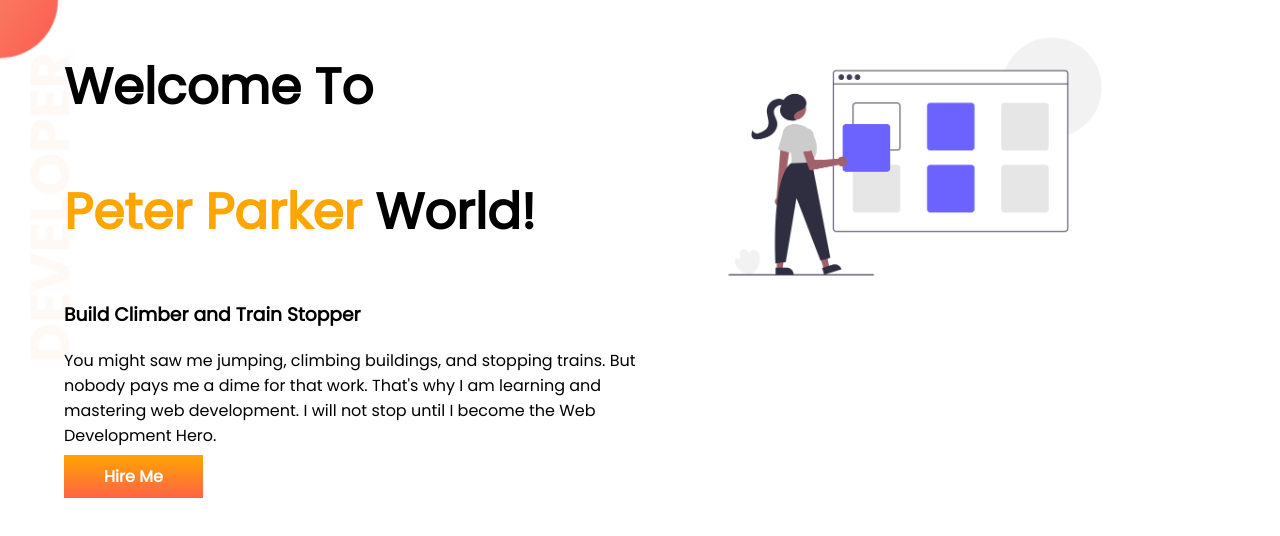
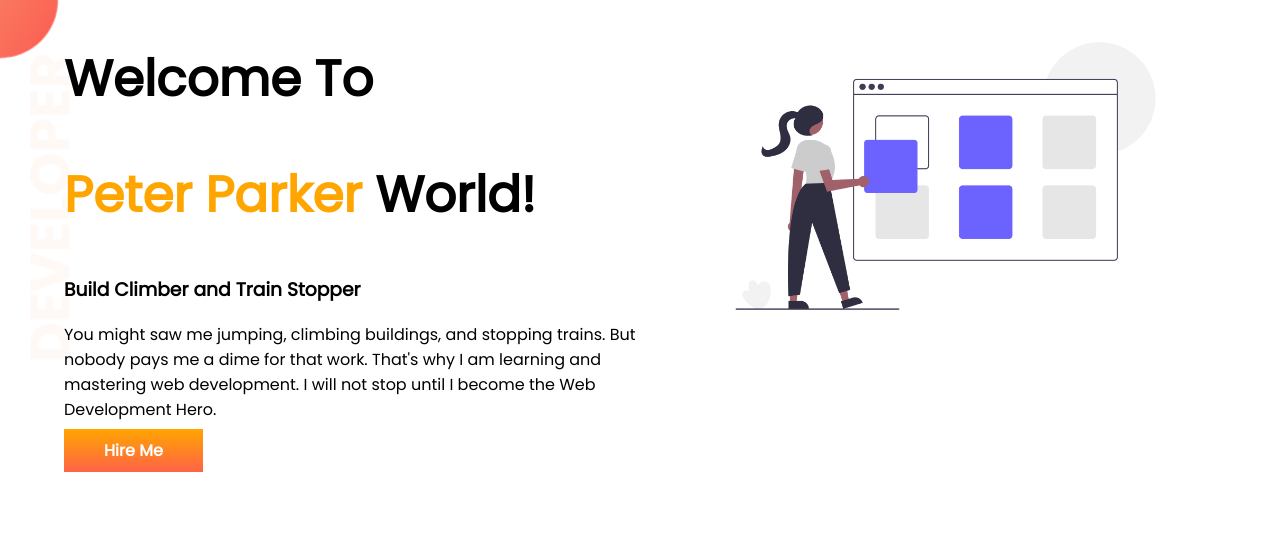
Before and after one commit to md-pervej/developer-portfolio-home-final, a plain HTML site: page index.html in a window 1280 px wide. Drawn offline with Linux system fonts and the light colour scheme.

Commit message:
header final

```diff
--- a/index.html
+++ b/index.html
@@ -15,7 +15,6 @@
 
 <body>
     <section class="top-banner">
-        <section class="container">
         <div class="half-width">
             <h1>Welcome To</h1>
             <h1> <span class="author">Peter Parker</span> World!</h1>
@@ -31,11 +30,12 @@
         <div class="half-width">
             <img src="./img/ud3.png" alt="">
         </div>
-
     </section>
 
 
-    </section>
+
+
+
 
 
 
--- a/style.css
+++ b/style.css
@@ -10,16 +10,15 @@ h1{
 .author{
     color:orange;
 }
-.container{
+section{
     display: flex;
-
     padding-left: 5%;
 }
 .half-width{
     width: 100%;
 }
 .half-width img{
-    width: 80%;
+    width: 90%;
 }
 .link-btn{
     text-decoration: none;
```
Lines whose indentation alone changed are shown as unchanged.
